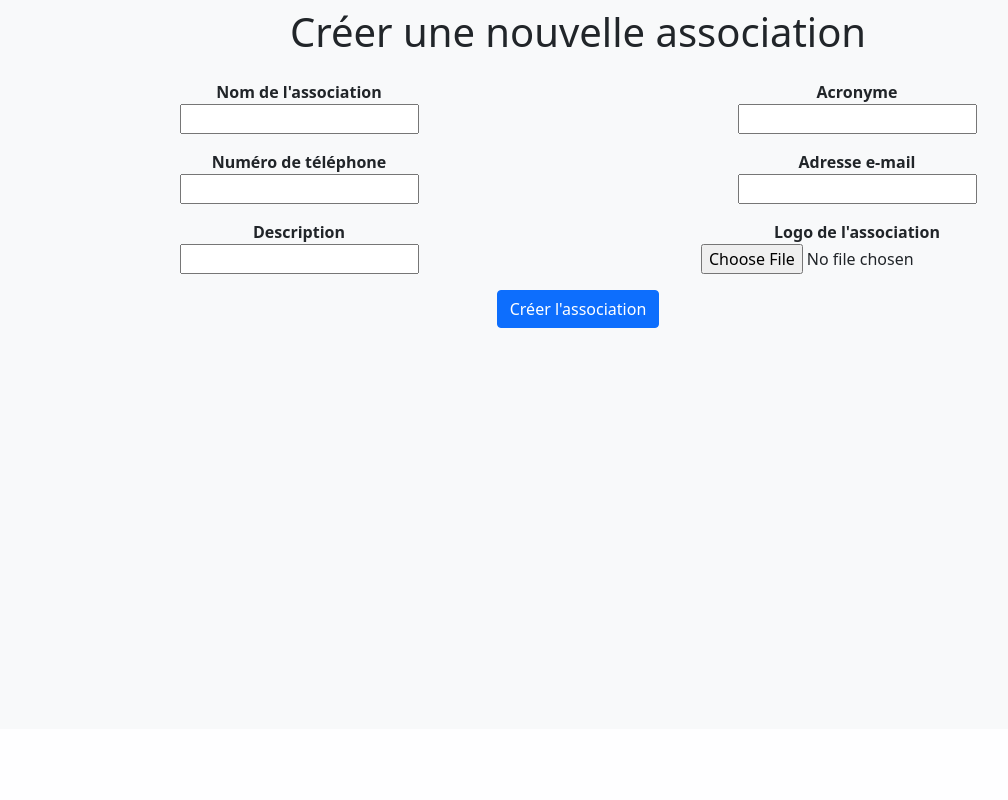
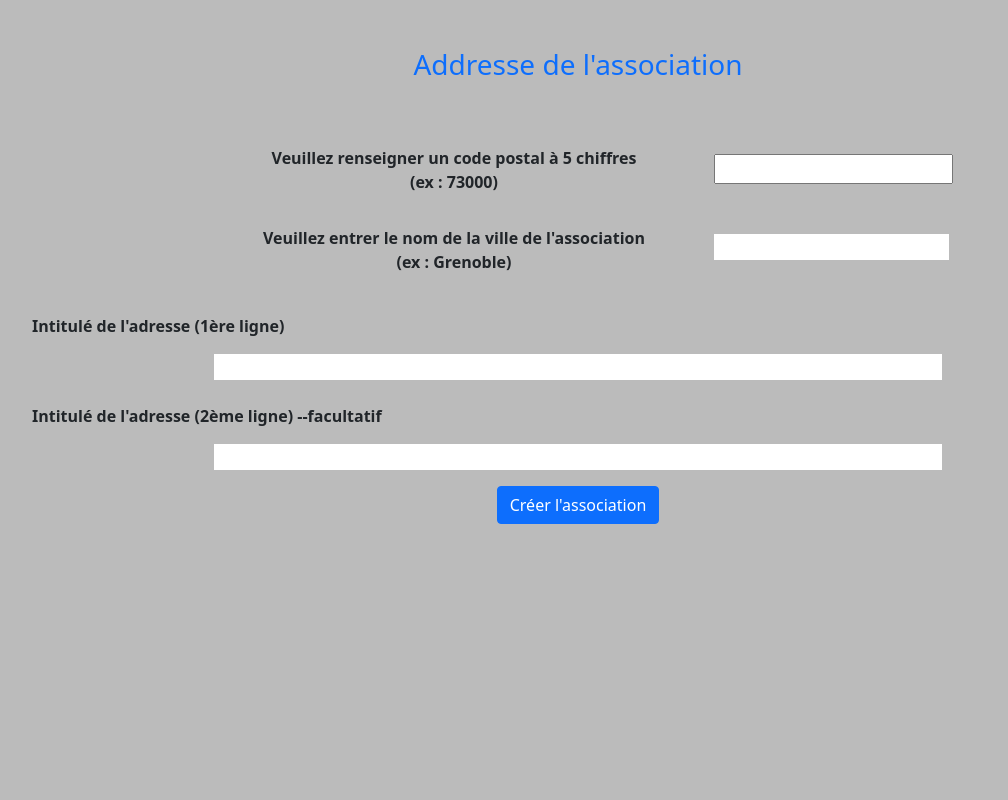
Before and after one commit to Gotha01/AssociAction, a Django app: page /association_create/ in a window 1280 px wide. Shown: the part 71-871 px from the top of the page, without its empty margins (62-1070 px from the left). Before the commit the page ends 399 px from the top, so only its background shows below. Run offline with Django 4.2, Linux system fonts and the light colour scheme; the visitor is signed in with stand-in values (Sample User, id 1); some libraries are stand-ins or nearby versions.

Commit message:
Create Association Vues

```diff
--- a/AssociAction/AssociAction/settings.py
+++ b/AssociAction/AssociAction/settings.py
@@ -20,8 +20,7 @@ LOGIN_URL = 'login'
 LOGIN_REDIRECT_URL = 'home'
 
 # Build paths inside the project like this: BASE_DIR / 'subdir'.
-BASE_DIR = Path(__file__).resolve().parent.parent
-
+BASE_DIR = os.path.dirname(os.path.dirname(os.path.abspath(__file__)))
 
 # Quick-start development settings - unsuitable for production
 # See https://docs.djangoproject.com/en/4.2/howto/deployment/checklist/
@@ -67,7 +66,7 @@ TEMPLATES = [
     {
         'BACKEND': 'django.template.backends.django.DjangoTemplates',
         'DIRS': [
-            BASE_DIR.joinpath('templates')
+            str(Path(BASE_DIR).joinpath('templates'))
         ],
         'APP_DIRS': True,
         'OPTIONS': {
--- a/AssociAction/AssociAction/urls.py
+++ b/AssociAction/AssociAction/urls.py
@@ -34,7 +34,8 @@ urlpatterns = [
     path('profile_update/', authv.update_profile_view, name='update_profile'),
     #Association urls
     path('association/<int:association_id>/', assoviews.association_detail, name='association_detail'),
-    path('association_create/', assoviews.create_association, name='create_association')
+    path('association_create/', assoviews.create_association, name='create_association'),
+    path('association_address/<int:association_id>/', assoviews.association_address, name="association_address")
 ]
 if settings.DEBUG:
     urlpatterns += static(settings.MEDIA_URL, document_root=settings.MEDIA_ROOT)
--- a/AssociAction/association/forms.py
+++ b/AssociAction/association/forms.py
@@ -1,5 +1,6 @@
 from django import forms
-from .models import Association
+from .models import Association, AssociationAddress
+from authentication.models import Address  # Assurez-vous d'importer le modèle Address correctement
 
 class AssociationCreateForm(forms.ModelForm):
     class Meta:
@@ -13,6 +14,3 @@ class AssociationCreateForm(forms.ModelForm):
             'description': 'Description',
             'logo': "Logo de l'association",
         }
-
-class Set_association_addresse(forms.ModelForm):
-    pass
--- a/AssociAction/association/models.py
+++ b/AssociAction/association/models.py
@@ -19,7 +19,7 @@ class Association(models.Model):
     phone_number = models.CharField(max_length=10, null=True, blank=True)
     email = models.EmailField(max_length=100, null=True, unique=True)
     description = models.CharField(max_length=150, null=True, blank=True)
-    logo = models.ImageField(upload_to='association_logos/', null=True, blank=True)
+    logo = models.ImageField(null=True, blank=True)
 
     def __str__(self):
         return self.associationname
--- a/AssociAction/association/templates/association/association_create.html
+++ b/AssociAction/association/templates/association/association_create.html
@@ -1,23 +1,46 @@
 {% extends 'general_views/base.html' %}
 
 {% block content %}
-<main>
+<main style="min-height:100vh; background-color:#bbb">
     <section class='container'>
         <div class="row">
-            <h1 class="col-12 py-2 text-center">Créer une nouvelle association</h1>
+            <h3 class="text-center text-primary py-5">Addresse de l'association</h3>
             <form method="post" enctype="multipart/form-data">
             {% csrf_token %}
-            <div class='row'>
-                {% for field in form %}
-                <div class="col-6 col-md-6 py-2 text-center">
-                    <label for="{{ field.id_for_label }}" style="font-weight: bold;">{{ field.label }}</label>
-                    <div class="text-center">{{ field }}</div>
-                </div>
-                {% endfor %}
-            </div>
-                <div class='row'>
-                    <div class="col-12 py-2 text-center">
-                        <button type="submit" class="btn btn-primary text-center">Créer l'association</button>
+                <div class="form-group" >
+                    <div class="row justify-content-center">
+                        <div class="col-8 py-2">
+                            <div class="row">
+                                <label for="id_postalcode" class="col-8 mb-3 text-center" style="font-weight: bold;">Veuillez renseigner un code postal à 5 chiffres <br> (ex : 73000)</label>
+                                <div class="col-4 pt-2"><input type="number" name="postalcode" required="" id="id_postalcode"></div>
+                            </div>
+                        </div>
+
+                        <div class="col-8 py-2">
+                            <div class="row">
+                                <label for="id_cityname" class="col-8 mb-3 text-center" style="font-weight: bold;">Veuillez entrer le nom de la ville de l'association <br> (ex : Grenoble)</label>
+                                <div class="col-4 pt-2"><input class="border-0" type="text" name="cityname" maxlength="100" required="" id="id_cityname"></div>
+                            </div>
+                        </div>
+
+                        <div class="col-12 py-2 ">
+                            <div class="row">
+                                <label for="id_addresslineone" class="mb-3 pt-2" style="font-weight: bold;">Intitulé de l'adresse (1ère ligne)</label>
+                                <div class="text-center"><input class="col-8 border-0" type="text" name="addresslineone" maxlength="100" required="" id="id_addresslineone"></div>
+                            </div>
+                        </div>
+
+                        <div class="col-12 py-2">
+                            <div class="row">
+                                <label for="id_addresslinetwo" class="mb-3 pt-2" style="font-weight: bold;">Intitulé de l'adresse (2ème ligne) --facultatif</label>
+                                <div class="text-center"><input class="col-8 border-0" type="text" name="addresslinetwo" maxlength="100" id="id_addresslinetwo"></div>
+                            </div>
+                        </div>
+                    </div>
+                    <div class='row'>
+                        <div class="col-12 py-2 text-center">
+                            <button type="submit" class="btn btn-primary text-center">Créer l'association</button>
+                        </div>
                     </div>
                 </div>
             </form>
--- a/AssociAction/association/views.py
+++ b/AssociAction/association/views.py
@@ -2,7 +2,8 @@ from django.shortcuts import render, redirect, get_object_or_404
 from django.contrib import messages
 from django.contrib.auth.decorators import user_passes_test
 
-from .models import Association
+from authentication.forms import AddressUpdateForm
+from .models import Association, AssociationAddress
 from .forms import AssociationCreateForm
 
 
@@ -20,18 +21,26 @@ def create_association(request):
         if form.is_valid():
             association = form.save()
             messages.success(request, "Association créée avec succès.")
-            return redirect('association_address_set', association_id=association.id)
+            return redirect('association_address', association_id=association.id)
     else:
         form = AssociationCreateForm()
 
     return render(request, 'association/association_create.html', {'form': form})
 
 @user_passes_test(staff_check)
-def association_address(request):
-    pass
+def association_address(request, association_id):
+    form = AddressUpdateForm()
+    if request.method == 'POST':
+        if form.is_valid():
+            form.save()
+            AssociationAddress.objects.create
+            messages.success(request, "Association créée avec succès.")
+    return render(request, 'association/association_create.html', {'form': form})
 
 def association_detail(request, association_id):
     association = get_object_or_404(Association, id=association_id)
+    if request.method == 'POST':
+        pass
     return render(request, 'association/association_detail.html', {'association': association})
 
 def association_list(request):
--- a/AssociAction/authentication/models.py
+++ b/AssociAction/authentication/models.py
@@ -90,7 +90,7 @@ class CustomUser(BaseUser):
     username = models.CharField(max_length=50, unique=True)
     email = models.EmailField(max_length=100, unique=True)
     phone_number = models.CharField(max_length=10, null=True, blank=True)
-    user_img = models.ImageField(upload_to='user_image/', null=True, blank=True)
+    user_img = models.ImageField(null=True, blank=True, default=None)
     id_sex = models.IntegerField(null=True, blank=True)
     date_of_birth = models.DateField(null=True, blank=True)
     date_joined = models.DateTimeField(default=timezone.now)
--- a/AssociAction/authentication/templates/authentication/user_profile_update.html
+++ b/AssociAction/authentication/templates/authentication/user_profile_update.html
@@ -46,7 +46,7 @@
                                                 <label for="{{ img_form.user_img.id_for_label }}" class="custom-file-button col-12">
                                                     Choisir une image
                                                 </label>
-                                                <input type="file" class="custom-file-input" name="{{ img_form.user_img.name }}" id="{{ img_form.user_img.id_for_label }}">
+                                                <input type="file" class="custom-file-input" name="{{ img_form.user_img.name }}" id="{{ img_form.user_img.id_for_label }}" accept="image/*">
                                             </div>
                                             <div class="col-4">
                                                 <button type="submit" class="btn btn-dark col-12" name="submit_image"style="height:40px;">Valider l'image de profil</button>
```
Also changed, not shown: AssociAction/authentication/templates/authentication/user_profile.html (+1 -6 lines), AssociAction/authentication/views.py (+23 -15 lines), AssociAction/association/migrations/0001_initial.py, AssociAction/authentication/migrations/0001_initial.py, AssociAction/events/migrations/0001_initial.py.
